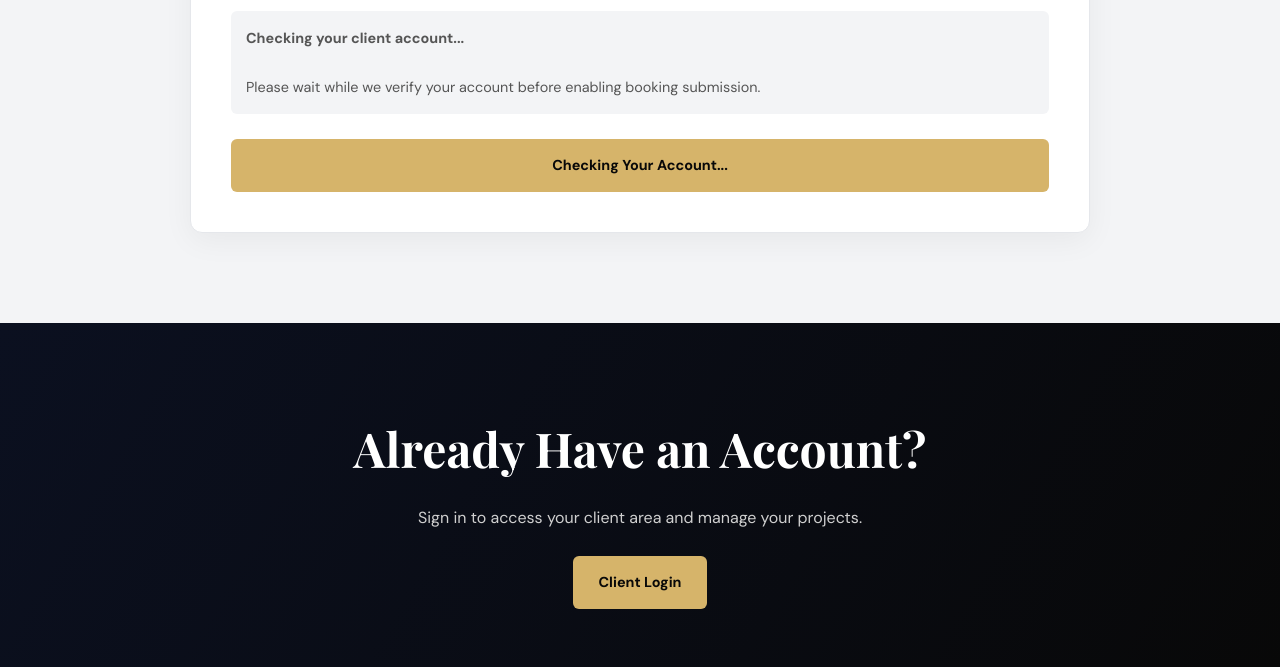
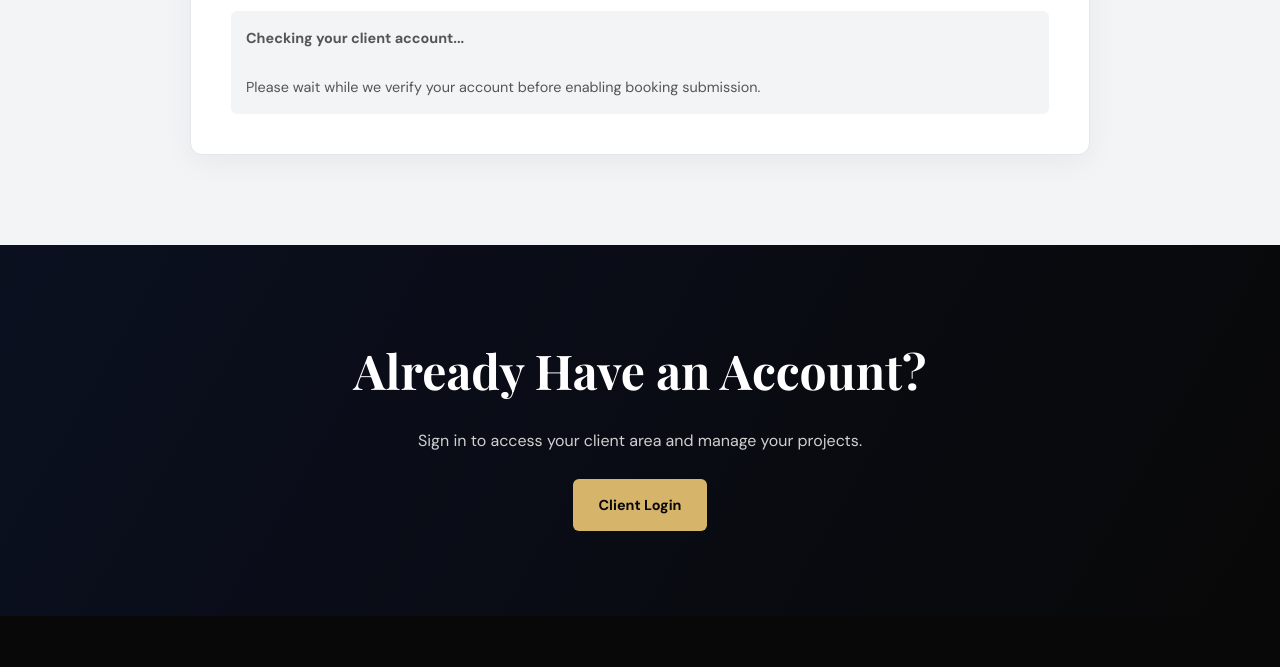
Before and after one commit to Abdulbasit-2020/WMF, a plain HTML site: page book-service.html in a window 1280 px wide. Shown: the part 2480-3147 px from the top of the page. Drawn offline with nearby package versions, Linux system fonts and the light colour scheme; no server answers.

Commit message:
Remove submit button from booking form
Removed the submit button from the booking form.

```diff
--- a/book-service.html
+++ b/book-service.html
@@ -694,18 +694,7 @@
 </div>
 
 
-<!-- SUBMIT BUTTON -->
 
-<button
-    type="submit"
-    id="bookingSubmitButton"
-    class="btn btn-primary"
-    style="width: 100%; margin-top: 25px;"
-    disabled>
-
-    Checking Your Account...
-
-</button>
 
 
 
```
